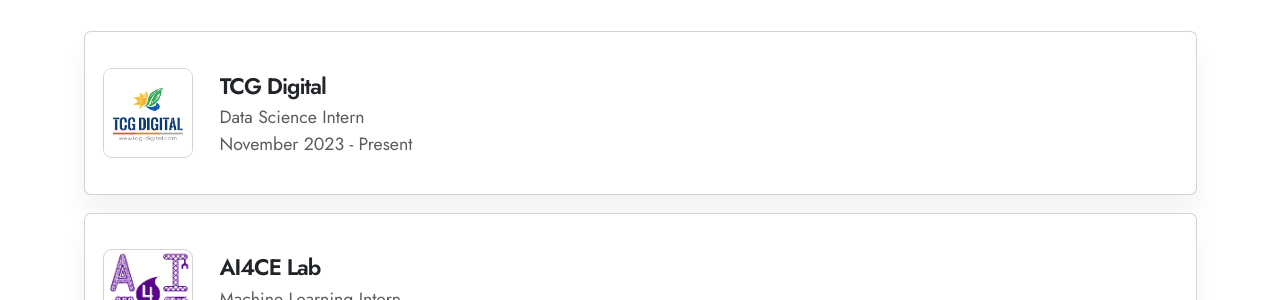
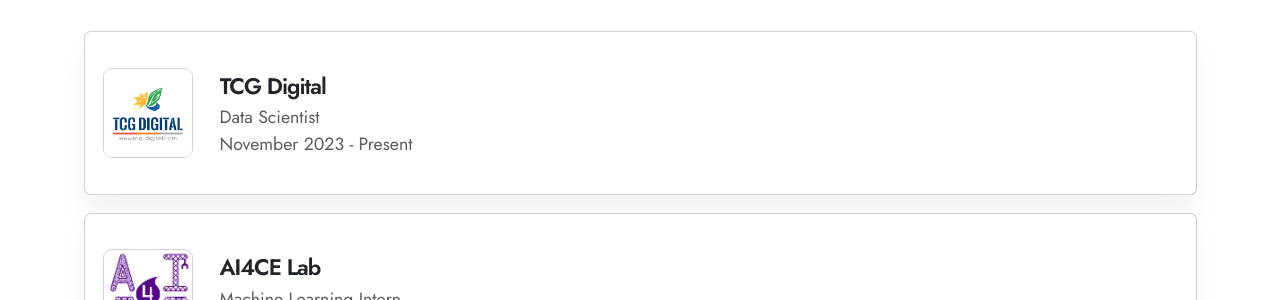
Before and after one commit to AAKASHKSHETTY/AAKASHKSHETTY.github.io, a Jekyll site: the page built from index.md, in a window 1280 px wide and 900 px high, scrolled down 642 px. Shown: the part 156-456 px from the top of the window. Built offline with Jekyll 4.4.1, drawn with Linux system fonts in a browser that asks for light colours; nearby versions of some CDN libraries.

Commit message:
New commit

```diff
--- a/_data/experience.yml
+++ b/_data/experience.yml
@@ -1,7 +1,7 @@
 # experience
 
 - company: TCG Digital
-  role: Data Science Intern
+  role: Data Scientist
   description: false
   time: November 2023 - Present
   image: /assets/images/tcg.jpeg
```
Also changed, not shown: 1 other file.
